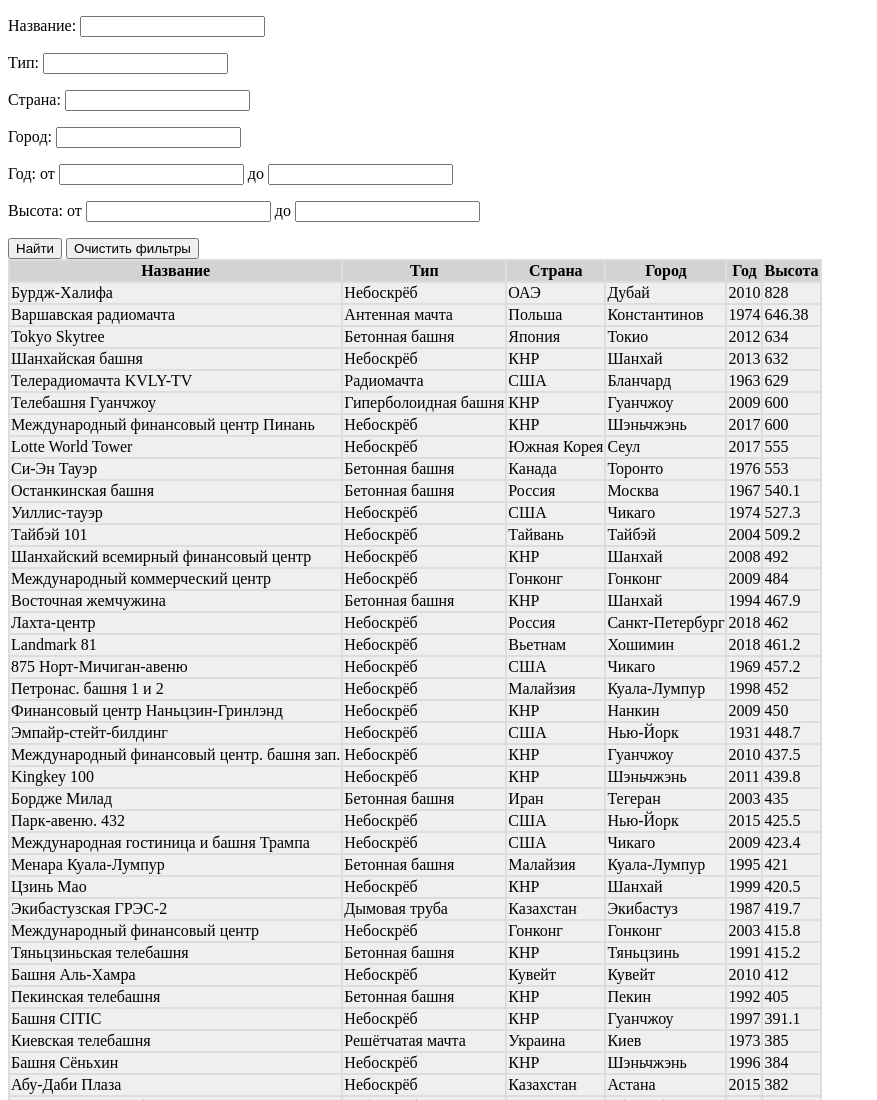
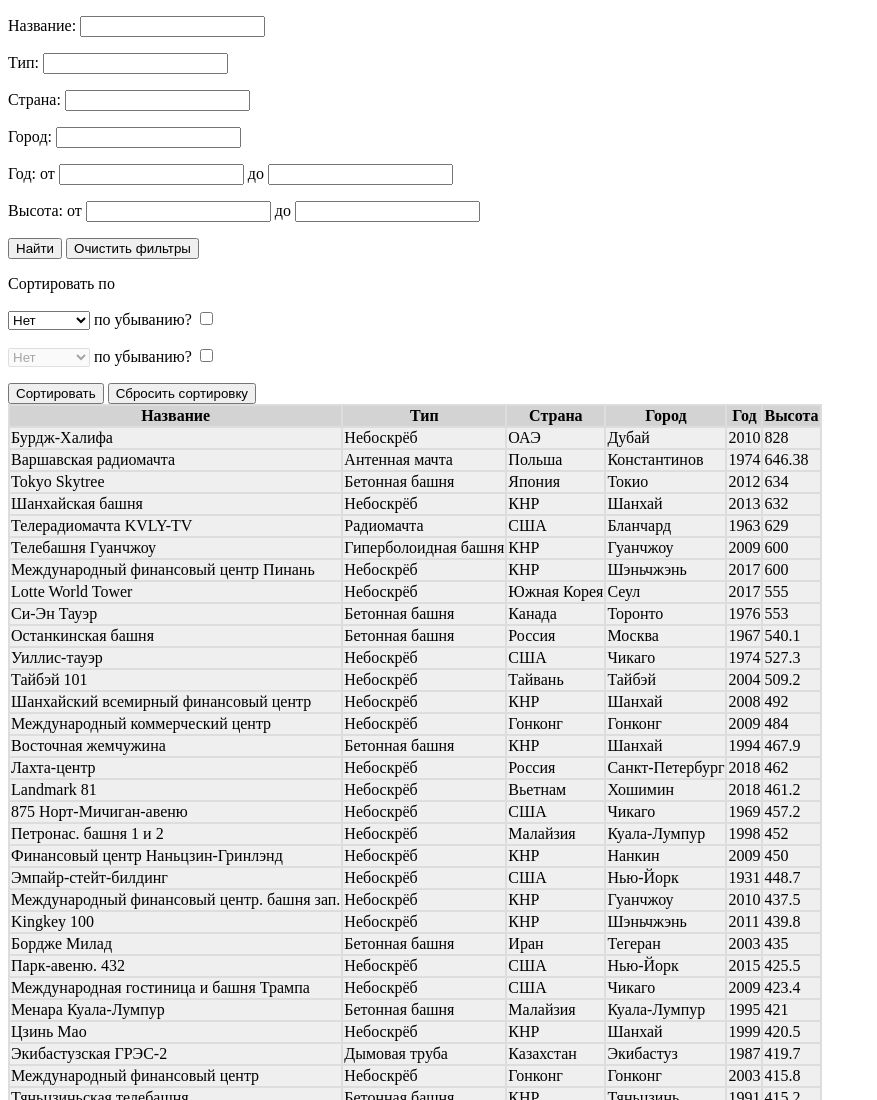
Before and after one commit to garden-mansion/web_2_0_lab_1, a plain HTML site: page practicum_JS/index.html in a window 1280 px wide. Shown: the top 1100 px of the page, without its empty margins (0-877 px from the left). Drawn offline with Linux system fonts and the light colour scheme.

Commit message:
feat(ui): Форма для сортировки - не весь функционал.

```diff
--- a/practicum_JS/JavaScript/main.js
+++ b/practicum_JS/JavaScript/main.js
@@ -3,6 +3,7 @@ document.addEventListener("DOMContentLoaded", function() {
 });
 
 const form = document.getElementById('filter');
+const sort = document.getElementById('sort');
 
 document.getElementById('find-filtered-items-button').addEventListener('click', function () {
   filterTable(buildings, 'list', form)
@@ -11,3 +12,76 @@ document.getElementById('find-filtered-items-button').addEventListener('click',
 document.getElementById('clear-filter-button').addEventListener('click', function () {
   clearFilter(form, 'list');
 })
+
+// формирование полей элемента списка с заданным текстом и значением
+
+const createOption = (str, val) => {
+  let item = document.createElement('option');
+  item.text = str;
+  item.value = val;
+  return item;
+}
+
+// формирование поля со списком
+// параметры – массив со значениями элементов списка и элемент select
+
+const setSortSelect = (arr, sortSelect) => {
+
+  // создаем OPTION Нет и добавляем ее в SELECT
+  sortSelect.append(createOption('Нет', 0));
+  // перебираем массив со значениями опций
+   arr.forEach((item, index) => {
+     // создаем OPTION из очередного ключа и добавляем в SELECT
+     // значение атрибута VALUE увеличиваем на 1, так как значение 0 имеет опция Нет
+      sortSelect.append(createOption(item, index + 1));
+  });
+}
+
+// формируем поля со списком для многоуровневой сортировки
+const setSortSelects = (data, dataForm) => {
+
+  // выделяем ключи словаря в массив
+  const head = Object.keys(data);
+
+  // находим все SELECT в форме
+  const allSelect = dataForm.getElementsByTagName('select');
+
+  for(const item of dataForm.elements){
+      // формируем очередной SELECT
+      setSortSelect(head, item);
+
+      // САМОСТОЯТЕЛЬНО все SELECT, кроме первого, сделать неизменяемым
+      const allExceptFirst = [...allSelect].slice(1);
+      allExceptFirst.forEach(select => select.disabled = true)
+  }
+}
+
+document.addEventListener('DOMContentLoaded', () => {
+  setSortSelects(buildings[0], sort)
+});
+
+
+// настраиваем поле для следующего уровня сортировки
+const changeNextSelect = (curSelect, nextSelectId) => {
+
+  let nextSelect = document.getElementById(nextSelectId);
+
+  nextSelect.disabled = false;
+
+  // в следующем SELECT выводим те же option, что и в текущем
+  nextSelect.innerHTML = curSelect.innerHTML;
+
+  // удаляем в следующем SELECT уже выбранную в текущем опцию
+  // если это не первая опция - отсутствие сортировки
+  if (curSelect.value != 0) {
+     nextSelect.remove(curSelect.value);
+  } else {
+      nextSelect.disabled = true;
+  }
+}
+
+const fieldsFirst = document.getElementById('fieldsFirst');
+
+fieldsFirst.addEventListener('change', (event) => {
+  changeNextSelect(event.currentTarget, 'fieldsSecond');
+})
--- a/practicum_JS/index.html
+++ b/practicum_JS/index.html
@@ -45,6 +45,22 @@
     <button type="button" id="clear-filter-button">Очистить фильтры</button>
   </form>
 
+  <form id="sort">
+    <p> Сортировать по</p>
+    <p>
+      <select id="fieldsFirst">
+      </select>
+      по убыванию? <input type="checkbox" id="fieldsFirstDesc">
+    </p>
+    <p>
+      <select id="fieldsSecond">
+      </select>
+      по убыванию? <input type="checkbox" id="fieldsSecondDesc">
+    </p>
+    <input type="button" value="Сортировать">
+    <input type="button" value="Сбросить сортировку">
+  </form>
+
   <table id="list">
   </table>
 
```
